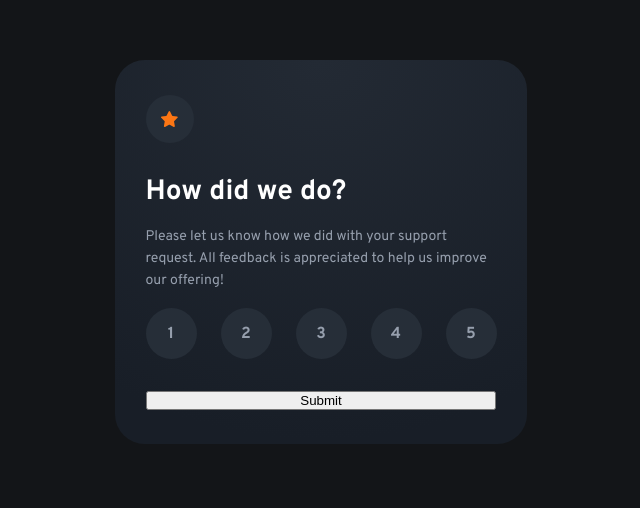
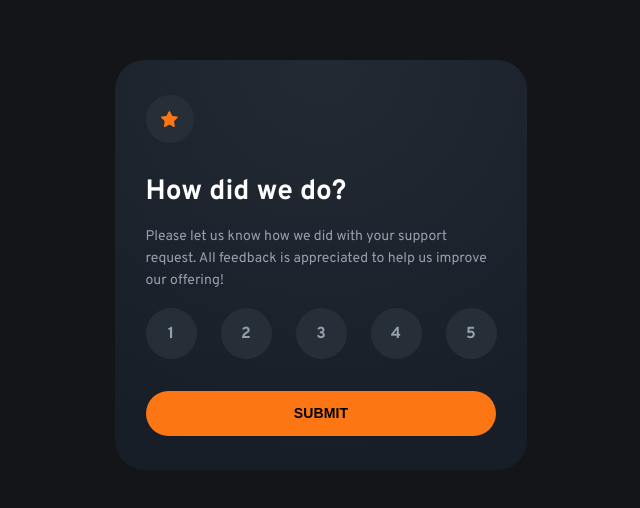
Before and after one commit to Oliko136/interactive-rating-component, a plain HTML site: page index.html in a window 1280 px wide. Shown: the part 132-640 px from the top of the page, without its empty margins (319-959 px from the left). Drawn offline with Linux system fonts and the light colour scheme.

Commit message:
Add button styling

```diff
--- a/css/styles.css
+++ b/css/styles.css
@@ -60,10 +60,13 @@
     top: 50%;
     left: 50%;
     transform: translate(-50%, -45%);
+
     font-weight: var(--font-weight-bold);
     font-size: var(--font-size-rating-mobile);
     line-height: var(--line-height-interactive-mobile);
     letter-spacing: var(--letter-spacing-interactive-mobile);
+
+    transition: color 250ms ease-in;
 }
 
 .form_input {
@@ -80,6 +83,8 @@
 
     background-color: var(--grey-900);
     cursor: pointer;
+
+    transition: background-color 250ms ease-in;
 }
 
 .form_input:checked {
@@ -93,6 +98,33 @@
 .form_input:checked + .form_label,
 .form_input:hover + .form_label {
     color: var(--grey-900);
+}
+
+.form_button {
+    display: flex;
+    justify-content: center;
+    align-items: center;
+
+    height: 45px;
+    padding: var(--spacing-200) var(--spacing-1300);
+    border-color: transparent;
+    border-radius: 22.5px;
+
+    font-size: var(--font-size-button);
+    font-weight: var(--font-weight-semibold);
+    line-height: var(--line-height-interactive-mobile);
+    letter-spacing: var(--letter-spacing-interactive-mobile);
+    text-transform: uppercase;
+
+    background-color: var(--orange);
+
+    transition: background-color 250ms ease-in;
+}
+
+.form_button:hover,
+.form_button:focus,
+.form_button:active {
+    background-color: var(--white);
 }
 
 .card--thanks {
@@ -166,6 +198,12 @@
         border-radius: 25.5px;
     }
 
+    .form_button {
+        padding: 0.375rem var(--spacing-1700);
+        line-height: var(--line-height-interactive-desktop);
+        letter-spacing: var(--letter-spacing-button-desktop);
+    }
+
     .card--thanks {
         gap: var(--spacing-400);
         padding: var(--spacing-500) var(--spacing-400);
```
